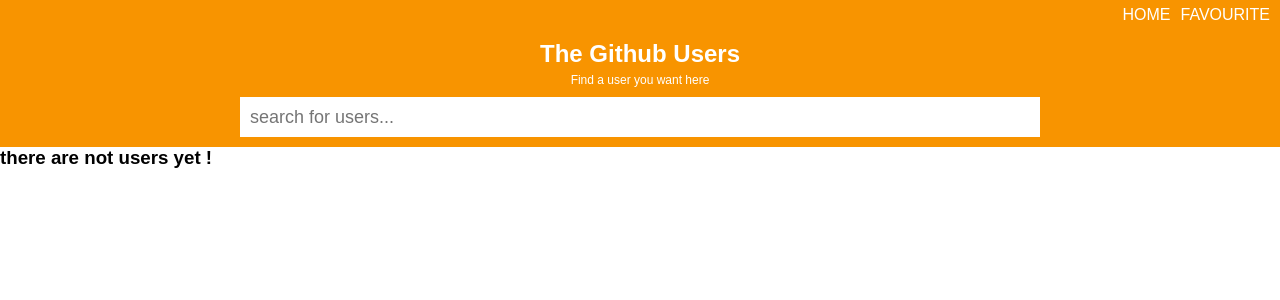
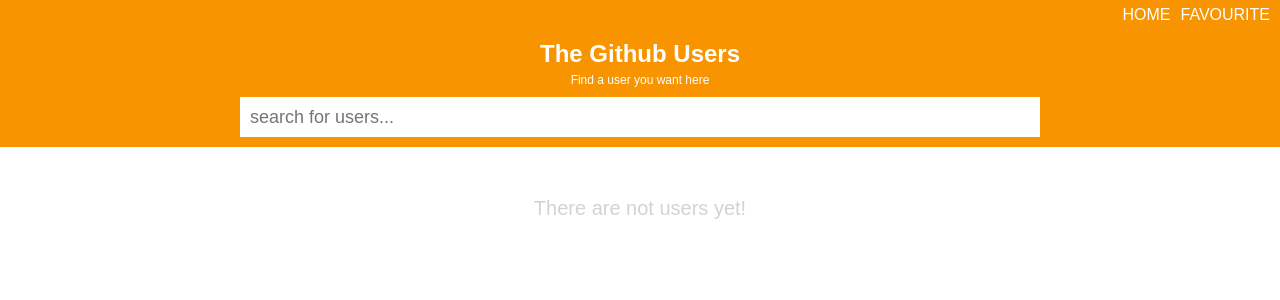
Before and after one commit to RubenKarapetyann/github-users-react, a React app: page /favourite in a window 1280 px wide. Shown: the top 300 px of the page. Built offline with nearby package versions, Linux system fonts and the light colour scheme.

Commit message:
created placeholder for empty lists

```diff
--- /dev/null
+++ b/src/components/Placeholders/EmptyList/EmptyList.module.scss
@@ -0,0 +1,13 @@
+@use "../../../styles/palette";
+@use "../../../styles/mixins";
+
+.container {
+    width: 100%;
+    @include mixins.flex();
+    padding: 50px;
+
+    p {
+        color: palette.$strongGray;
+        font-size: 20px;
+    }
+}
--- /dev/null
+++ b/src/components/Placeholders/EmptyList/EmptyList.tsx
@@ -0,0 +1,9 @@
+import * as styles from "./EmptyList.module.scss"
+
+const EmptyList = () => (
+    <div className={styles.container}>
+        <p>There are not users yet!</p>
+    </div>
+)
+
+export default EmptyList
--- a/src/components/Placeholders/Loading/Loading.module.scss
+++ b/src/components/Placeholders/Loading/Loading.module.scss
@@ -1,11 +1,9 @@
 @use "../../../styles/palette";
+@use "../../../styles/mixins";
 
 .container {
     width: 100%;
-    height: 100%;
-    display: flex;
-    justify-content: center;
-    align-items: center;
+    @include mixins.flex();
     padding: 50px;
 }
 
--- /dev/null
+++ b/src/components/Placeholders/index.tsx
@@ -0,0 +1,7 @@
+import Loading from "./Loading/Loading";
+import EmptyList from "./EmptyList/EmptyList";
+
+export {
+    Loading,
+    EmptyList
+}
--- a/src/pages/Favourite/Favourite.tsx
+++ b/src/pages/Favourite/Favourite.tsx
@@ -5,6 +5,7 @@
 import { UserOfList } from "../../types/api/users";
 import { useSearch } from "../../contexts/SearchContext/SearchContext";
 import useSearchDelay from "../../hooks/useSearchDelay";
+import { EmptyList } from "../../components/Placeholders";
 
 export default function Favourite() {
     const [users, setUsers] = useState<UserOfList[]>([])
@@ -33,7 +34,7 @@
             {
                 favourite?.users.length ?
                 <UsersList users={users} /> :
-                <h3>there are not users yet !</h3>
+                <EmptyList/>
             }
         </div>
     )
--- a/src/pages/Home/Home.tsx
+++ b/src/pages/Home/Home.tsx
@@ -7,7 +7,7 @@
 import { useSearch } from "../../contexts/SearchContext/SearchContext";
 import useSearchDelay from "../../hooks/useSearchDelay";
 import { PAGINATION } from "../../constants/global";
-import Loading from "../../components/Placeholders/Loading/Loading";
+import { Loading } from "../../components/Placeholders";
 
 export default function Home() {
     const [users, setUsers] = useState<UserOfList[]>([])
```
